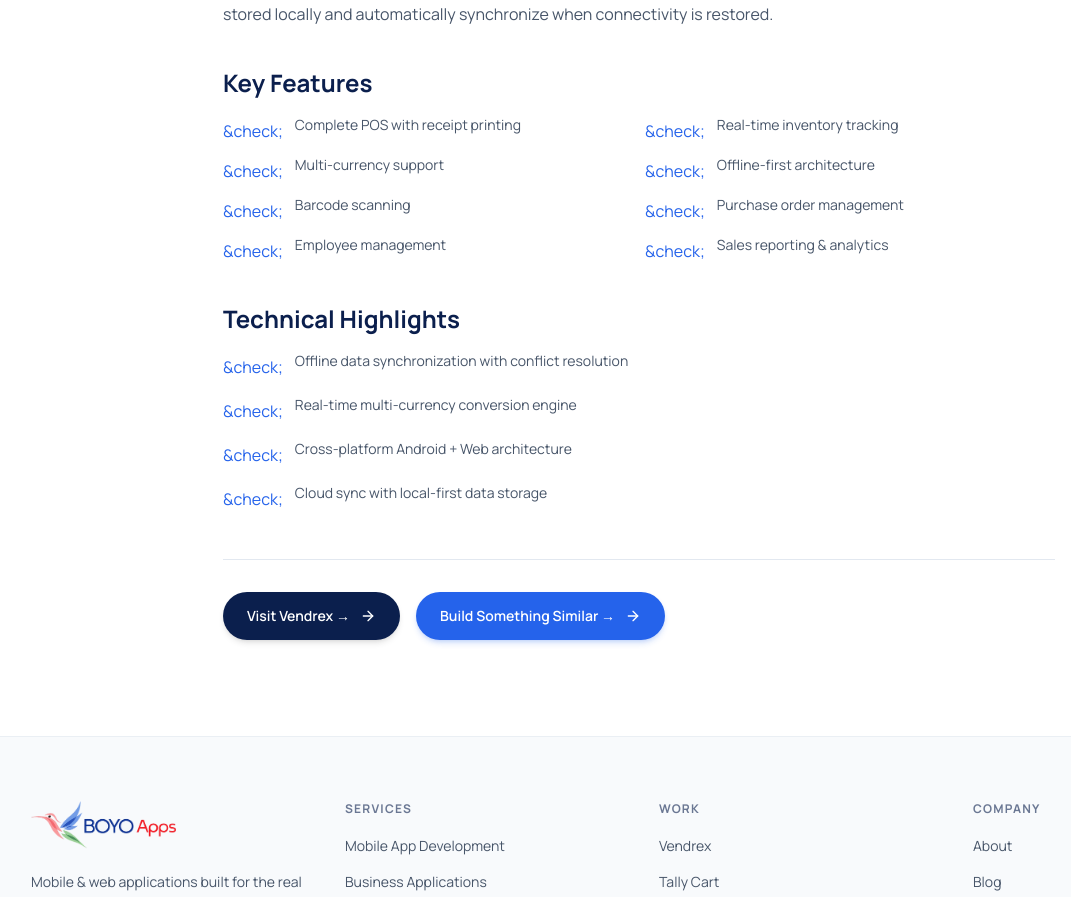
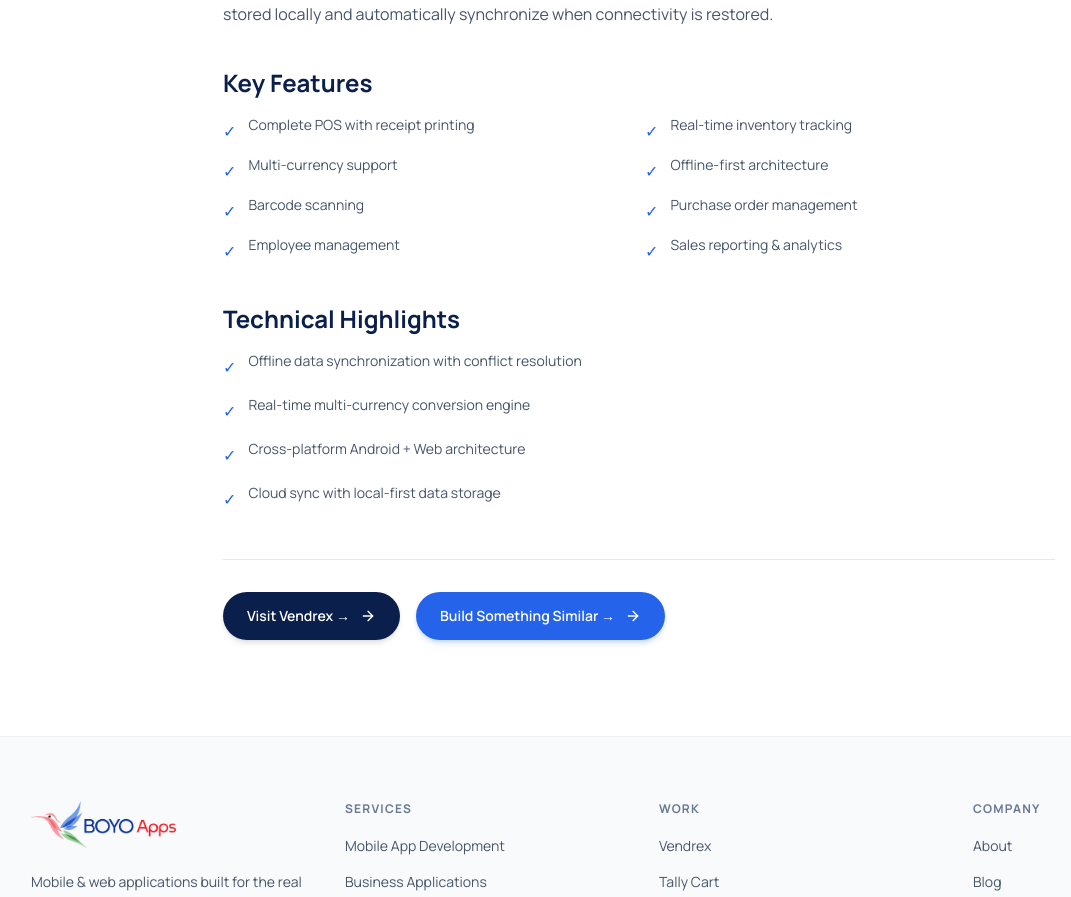
Before and after one commit to stfleurs/boyoapps, a Next.js app: page /work/vendrex-pos in a window 1280 px wide. Shown: the part 828-1725 px from the top of the page, without its empty margins (1-1072 px from the left). Built offline with nearby package versions, Linux system fonts and the light colour scheme.

Commit message:
fix: replace &check; HTML entity with actual ✓ character for JSX rendering

```diff
--- a/src/app/services/business-app-development/page.tsx
+++ b/src/app/services/business-app-development/page.tsx
@@ -32,7 +32,7 @@
               "Reporting & analytics",
             ].map((item) => (
               <li key={item} className="flex items-start gap-3">
-                <span className="mt-1 text-accent">&check;</span>
+                <span className="mt-1 text-accent">✓</span>
                 <span className="text-muted">{item}</span>
               </li>
             ))}
--- a/src/app/services/mobile-app-development/page.tsx
+++ b/src/app/services/mobile-app-development/page.tsx
@@ -33,7 +33,7 @@
               "Multi-currency & internationalized apps",
             ].map((item) => (
               <li key={item} className="flex items-start gap-3">
-                <span className="mt-1 text-accent">&check;</span>
+                <span className="mt-1 text-accent">✓</span>
                 <span className="text-muted">{item}</span>
               </li>
             ))}
--- a/src/app/services/saas-development/page.tsx
+++ b/src/app/services/saas-development/page.tsx
@@ -32,7 +32,7 @@
               "API-first platforms",
             ].map((item) => (
               <li key={item} className="flex items-start gap-3">
-                <span className="mt-1 text-accent">&check;</span>
+                <span className="mt-1 text-accent">✓</span>
                 <span className="text-muted">{item}</span>
               </li>
             ))}
--- a/src/app/services/web-app-development/page.tsx
+++ b/src/app/services/web-app-development/page.tsx
@@ -32,7 +32,7 @@
               "Authentication & authorization systems",
             ].map((item) => (
               <li key={item} className="flex items-start gap-3">
-                <span className="mt-1 text-accent">&check;</span>
+                <span className="mt-1 text-accent">✓</span>
                 <span className="text-muted">{item}</span>
               </li>
             ))}
--- a/src/app/work/receet-pro/page.tsx
+++ b/src/app/work/receet-pro/page.tsx
@@ -68,7 +68,7 @@
             "Cloud synchronization",
           ].map((feature) => (
             <li key={feature} className="flex items-start gap-3">
-              <span className="mt-1 text-accent">&check;</span>
+              <span className="mt-1 text-accent">✓</span>
               <span className="text-sm text-muted">{feature}</span>
             </li>
           ))}
--- a/src/app/work/solar-align/page.tsx
+++ b/src/app/work/solar-align/page.tsx
@@ -70,7 +70,7 @@
             "Professional-grade accuracy",
           ].map((feature) => (
             <li key={feature} className="flex items-start gap-3">
-              <span className="mt-1 text-accent">&check;</span>
+              <span className="mt-1 text-accent">✓</span>
               <span className="text-sm text-muted">{feature}</span>
             </li>
           ))}
--- a/src/app/work/tally-cart/page.tsx
+++ b/src/app/work/tally-cart/page.tsx
@@ -71,7 +71,7 @@
             "Cloud synchronization",
           ].map((feature) => (
             <li key={feature} className="flex items-start gap-3">
-              <span className="mt-1 text-accent">&check;</span>
+              <span className="mt-1 text-accent">✓</span>
               <span className="text-sm text-muted">{feature}</span>
             </li>
           ))}
--- a/src/app/work/vendrex-pos/page.tsx
+++ b/src/app/work/vendrex-pos/page.tsx
@@ -71,7 +71,7 @@
             "Sales reporting & analytics",
           ].map((feature) => (
             <li key={feature} className="flex items-start gap-3">
-              <span className="mt-1 text-accent">&check;</span>
+              <span className="mt-1 text-accent">✓</span>
               <span className="text-sm text-muted">{feature}</span>
             </li>
           ))}
@@ -88,7 +88,7 @@
             "Cloud sync with local-first data storage",
           ].map((item) => (
             <li key={item} className="flex items-start gap-3">
-              <span className="mt-1 text-accent">&check;</span>
+              <span className="mt-1 text-accent">✓</span>
               <span className="text-sm text-muted">{item}</span>
             </li>
           ))}
```
